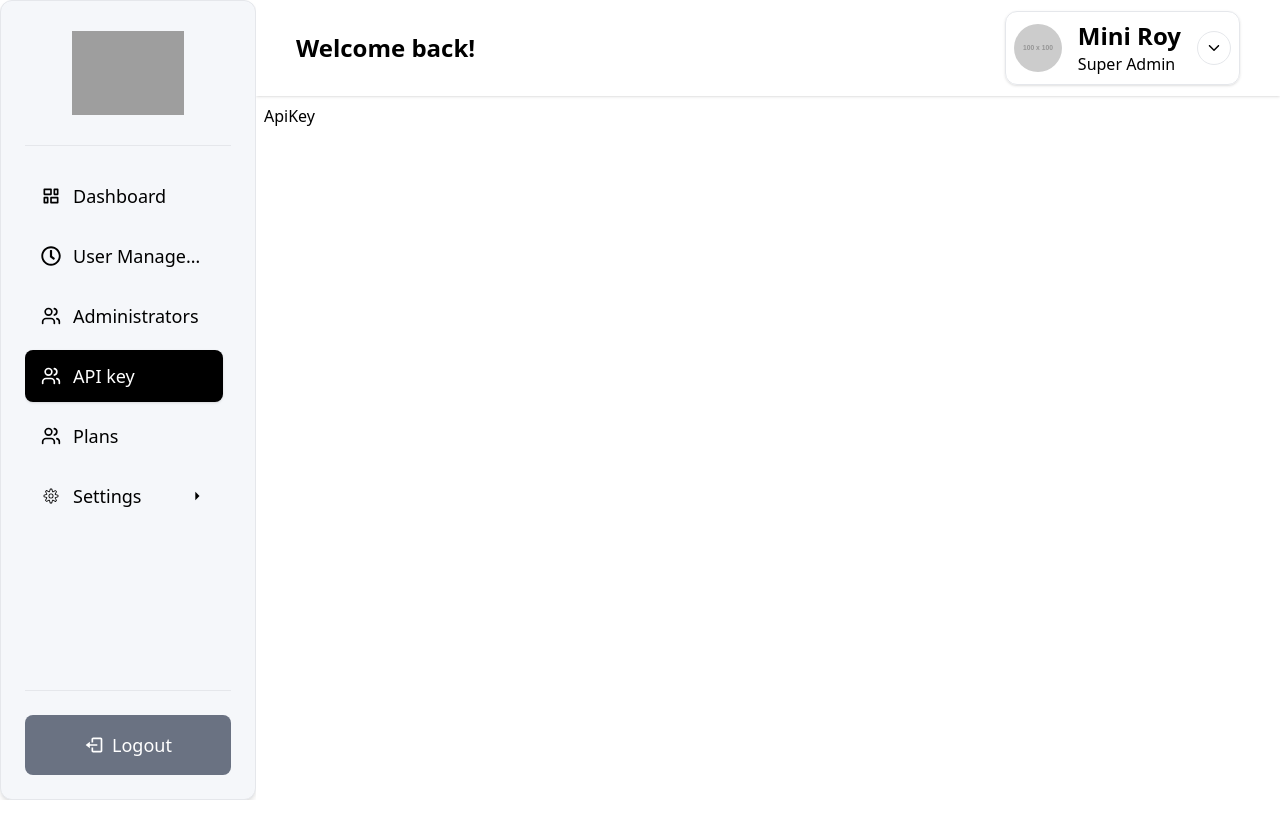
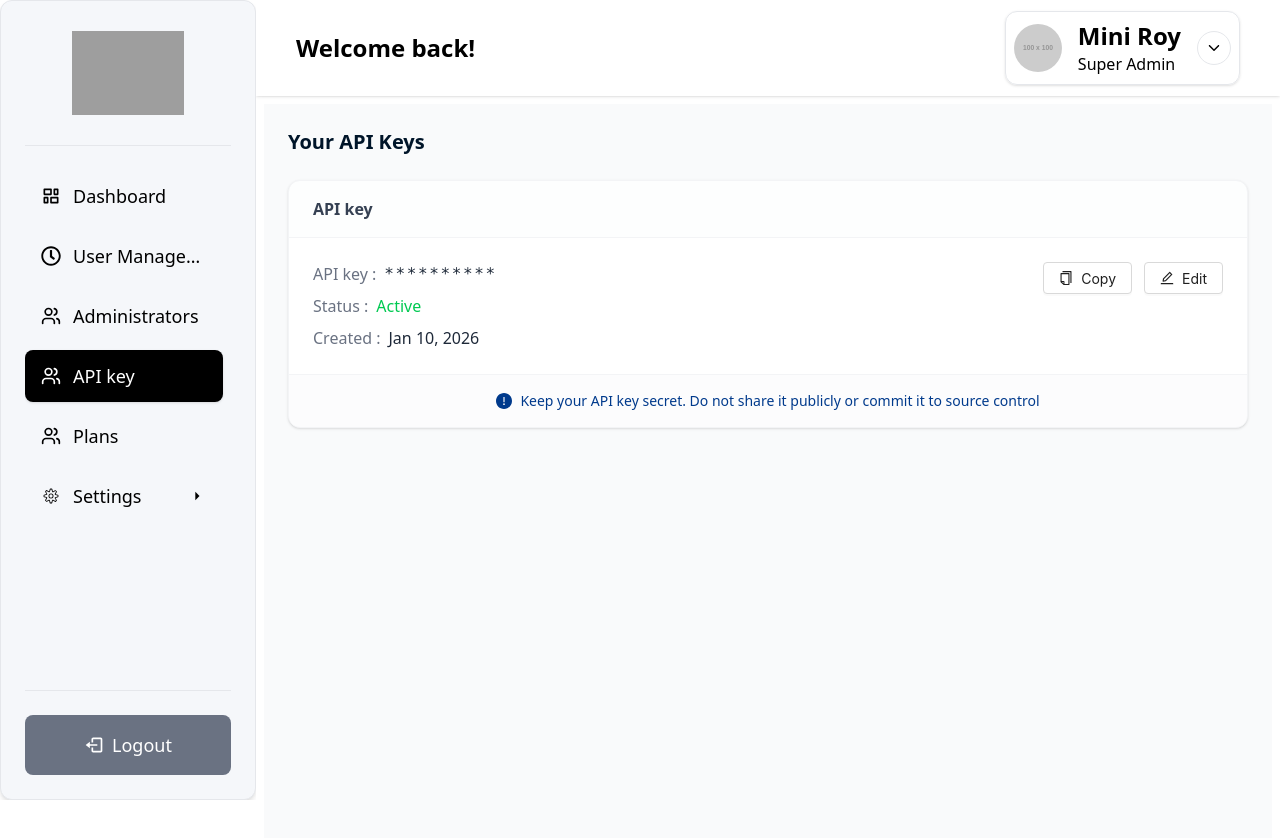
Before and after one commit to shejanNizam/flow_verse_dashboard, a React (Vite) app: page /api-key in a window 1280 px wide. Shown: the top 838 px of the page. Before the commit the page ends 800 px from the top, so only its background shows below. Built offline with nearby package versions, Linux system fonts and the light colour scheme; no server answers; grey boxes are pictures that could not be loaded.

Commit message:
api key page designed

```diff
--- a/src/pages/Main/ApiKey/ApiKey.jsx
+++ b/src/pages/Main/ApiKey/ApiKey.jsx
@@ -1,7 +1,173 @@
+import { Button, Modal, Form, Input, Select, message } from "antd";
+import { useState } from "react";
+import {
+  CopyOutlined,
+  EditOutlined,
+  ExclamationCircleFilled,
+} from "@ant-design/icons";
+
 export default function ApiKey() {
+  const [form] = Form.useForm();
+
+  // State for API Key data
+  const [apiKeyData, setApiKeyData] = useState({
+    key: "sk_live_51P2uJpS...", // The real key
+    status: "Active",
+    createdAt: "Jan 10, 2026",
+  });
+
+  const [isEditModalOpen, setIsEditModalOpen] = useState(false);
+
+  // Function to copy text to clipboard
+  const handleCopy = () => {
+    navigator.clipboard.writeText(apiKeyData.key);
+    message.success("API Key copied to clipboard!");
+  };
+
+  // Open modal and pre-fill data
+  const openEditModal = () => {
+    form.setFieldsValue({
+      key: apiKeyData.key,
+      status: apiKeyData.status,
+    });
+    setIsEditModalOpen(true);
+  };
+
+  // Save updated data
+  const handleSave = (values) => {
+    setApiKeyData((prev) => ({
+      ...prev,
+      key: values.key,
+      status: values.status,
+    }));
+    setIsEditModalOpen(false);
+    message.success("API key updated successfully");
+  };
+
   return (
-    <div>
-      <h3>ApiKey</h3>
+    <div className="p-6 bg-gray-50 min-h-screen">
+      <h3 className="text-xl font-bold text-[#001529] mb-6">Your API Keys</h3>
+
+      {/* Main Container */}
+      <div className="bg-white rounded-xl shadow-sm border border-gray-100 overflow-hidden max-w-5xl">
+        {/* Header Section */}
+        <div className="px-6 py-4 border-b border-gray-100 bg-gray-50/30">
+          <span className="font-semibold text-gray-700">API key</span>
+        </div>
+
+        {/* Content Section */}
+        <div className="p-6">
+          <div className="flex flex-col md:flex-row justify-between items-start md:items-start gap-4">
+            {/* Left: Info */}
+            <div className="space-y-2">
+              <div className="flex items-center gap-2">
+                <span className="text-gray-500 font-medium">API key :</span>
+                <span className="text-gray-800 tracking-widest font-mono">
+                  **********
+                </span>
+              </div>
+              <div className="flex items-center gap-2">
+                <span className="text-gray-500 font-medium">Status :</span>
+                <span
+                  className={
+                    apiKeyData.status === "Active"
+                      ? "text-green-500 font-medium"
+                      : "text-red-500 font-medium"
+                  }
+                >
+                  {apiKeyData.status}
+                </span>
+              </div>
+              <div className="flex items-center gap-2">
+                <span className="text-gray-500 font-medium">Created :</span>
+                <span className="text-gray-800">{apiKeyData.createdAt}</span>
+              </div>
+            </div>
+
+            {/* Right: Actions */}
+            <div className="flex items-center gap-3">
+              <Button
+                icon={<CopyOutlined />}
+                onClick={handleCopy}
+                className="flex items-center gap-2 border-gray-200 text-gray-600 hover:text-blue-500"
+              >
+                Copy
+              </Button>
+              <Button
+                icon={<EditOutlined />}
+                onClick={openEditModal}
+                className="flex items-center gap-2 border-gray-200 text-gray-600 hover:text-blue-500"
+              >
+                Edit
+              </Button>
+            </div>
+          </div>
+        </div>
+
+        {/* Footer Warning Section */}
+        <div className="px-6 py-4 bg-gray-50/50 border-t border-gray-100 flex justify-center items-center gap-2 text-[#003a8c]">
+          <ExclamationCircleFilled className="text-orange-500" />
+          <p className="text-sm font-medium">
+            Keep your API key secret. Do not share it publicly or commit it to
+            source control
+          </p>
+        </div>
+      </div>
+
+      {/* EDIT MODAL */}
+      <Modal
+        title={
+          <div className="text-center font-bold text-[#3F2B6E] text-xl">
+            Update API Key
+          </div>
+        }
+        open={isEditModalOpen}
+        onCancel={() => setIsEditModalOpen(false)}
+        footer={null}
+        width={450}
+        centered
+      >
+        <Form
+          form={form}
+          layout="vertical"
+          onFinish={handleSave}
+          className="mt-6"
+        >
+          <Form.Item
+            label={<span className="font-semibold text-gray-600">API Key</span>}
+            name="key"
+            rules={[{ required: true, message: "Please enter the API key" }]}
+          >
+            <Input className="h-10 rounded-md" placeholder="Enter your key" />
+          </Form.Item>
+
+          <Form.Item
+            label={<span className="font-semibold text-gray-600">Status</span>}
+            name="status"
+          >
+            <Select className="h-10">
+              <Select.Option value="Active">Active</Select.Option>
+              <Select.Option value="Inactive">Inactive</Select.Option>
+            </Select>
+          </Form.Item>
+
+          <div className="flex justify-between gap-4 mt-8">
+            <Button
+              onClick={() => setIsEditModalOpen(false)}
+              className="w-1/2 h-10 border-gray-300 font-medium rounded-md"
+            >
+              Cancel
+            </Button>
+            <Button
+              type="primary"
+              htmlType="submit"
+              className="w-1/2 h-10 bg-black border-none font-medium hover:!bg-gray-800 rounded-md"
+            >
+              Save Changes
+            </Button>
+          </div>
+        </Form>
+      </Modal>
     </div>
   );
 }
```
Also changed, not shown: src/pages/Settings/EditMyProfile.jsx (+4 -4 lines).
